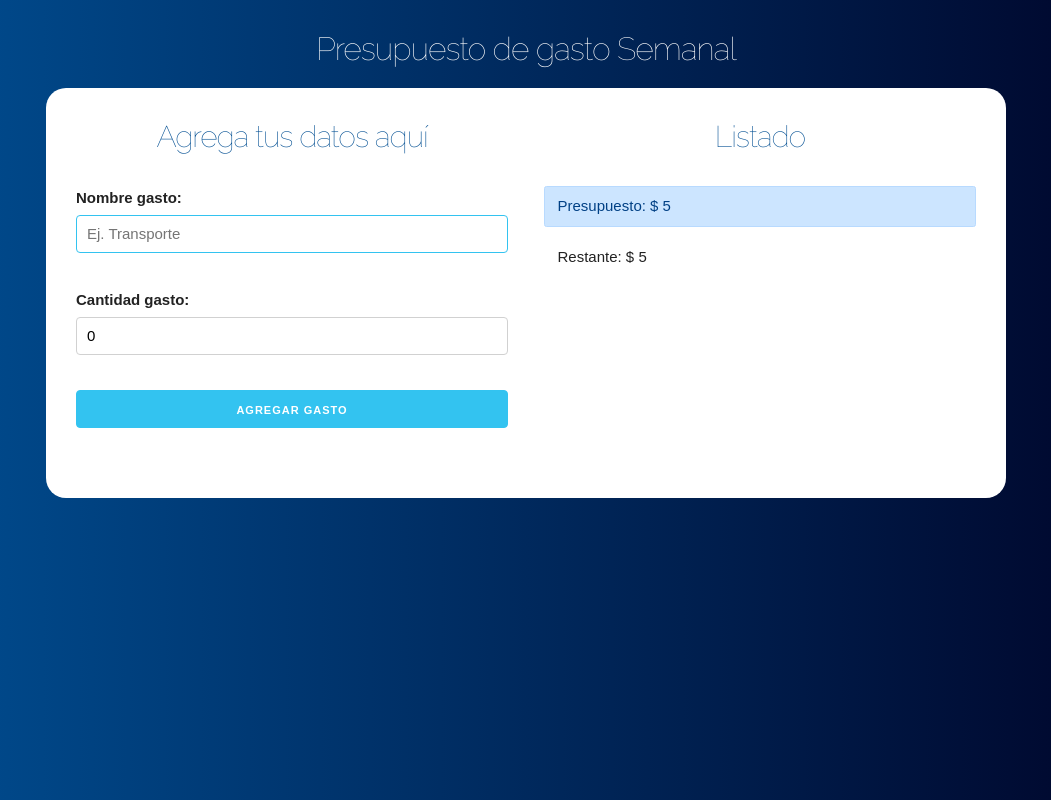
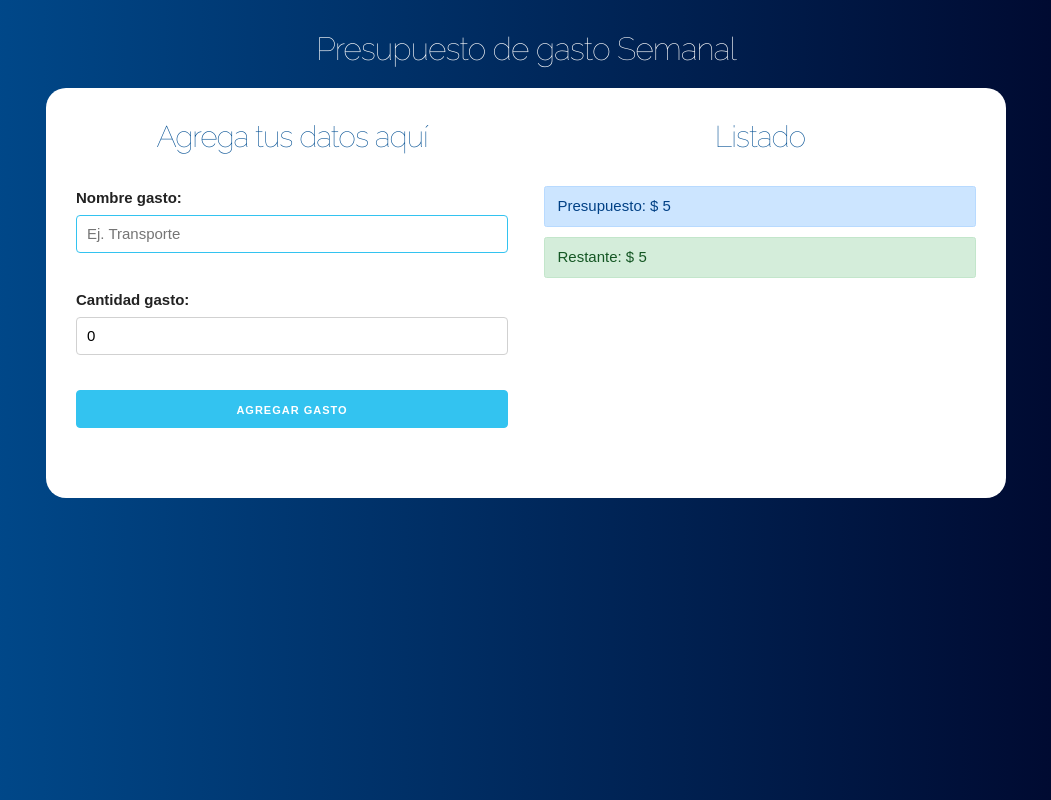
Before and after one commit to hijuliancode/rgc-react-gasto-semanal, a React (Create React App) app: page / in a window 1280 px wide. Both pictures are taken after typing "5" into the empty fields and a click on the input "Definir presupuesto". Shown: the whole page, without its empty margins (114-1165 px from the left). Built offline with nearby package versions, Linux system fonts and the light colour scheme.

Commit message:
Cambiando el color del restante conforme se agota el presupuesto, Helpers

```diff
--- a/src/App.js
+++ b/src/App.js
@@ -29,7 +29,7 @@ function App() {
       // Resetear a false
       guardarCrearGasto(false)
     }
-  }, [gasto])
+  }, [gasto, gastos, restante, crearGasto])
 
   return (
     <div className="container">
--- a/src/components/ControlPresupuesto.js
+++ b/src/components/ControlPresupuesto.js
@@ -1,4 +1,5 @@
 import React, { Fragment } from 'react'
+import { revisarPresupuesto } from '../helpers'
 
 const ControlPresupuesto = ({presupuesto, restante}) => {
   return (
@@ -6,7 +7,7 @@ const ControlPresupuesto = ({presupuesto, restante}) => {
       <div className="alert alert-primary">
         Presupuesto: $ {presupuesto}
       </div>
-      <div className="alert">
+      <div className={revisarPresupuesto(presupuesto, restante)}>
         Restante: $ {restante}
       </div>
     </Fragment>
--- /dev/null
+++ b/src/helpers.js
@@ -0,0 +1,11 @@
+export const revisarPresupuesto = (presupuesto, restante) => {
+  let clase;
+  if ((presupuesto / 4) > restante) {
+    clase = 'alert alert-danger'
+  } else if ((presupuesto / 2) > restante) {
+    clase = 'alert alert-warning'
+  } else {
+    clase = 'alert alert-success'
+  }
+  return clase;
+}
```
